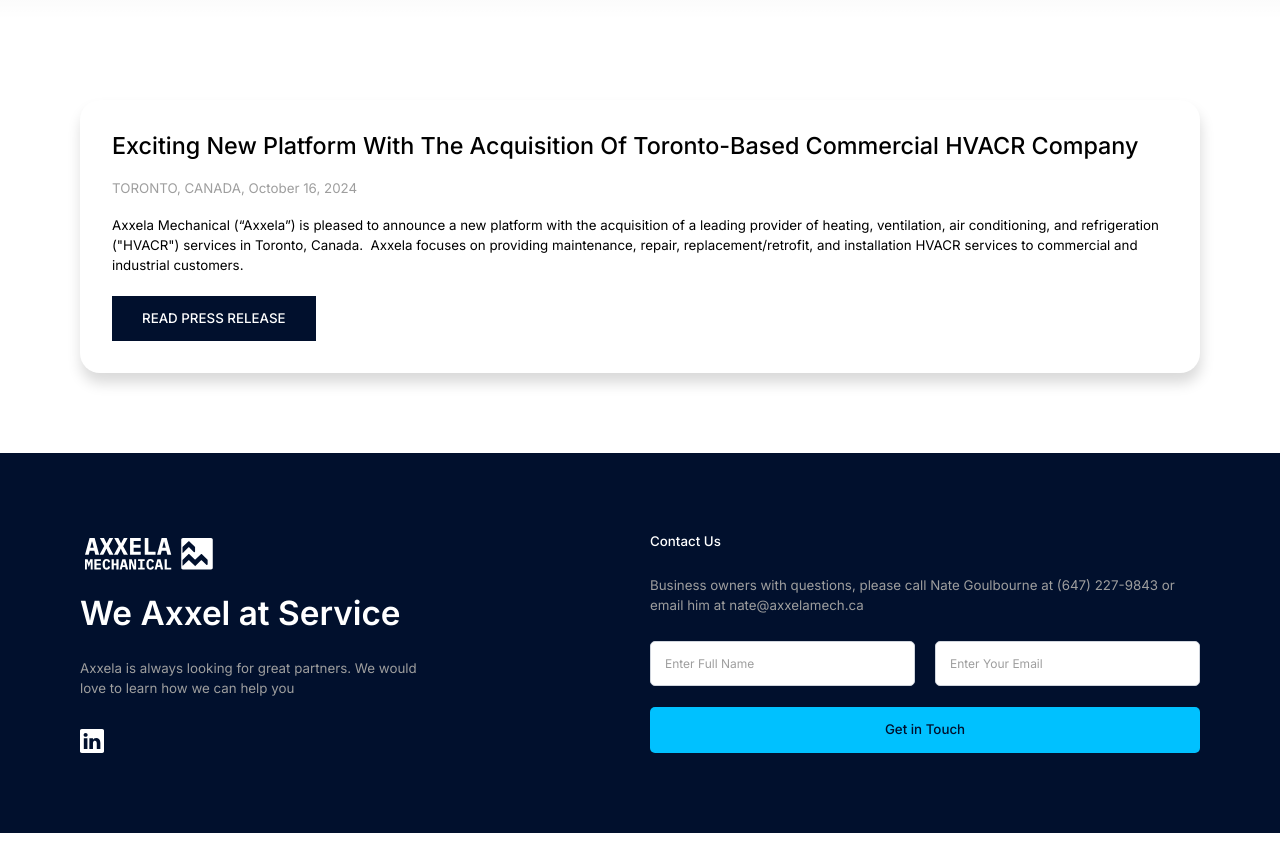
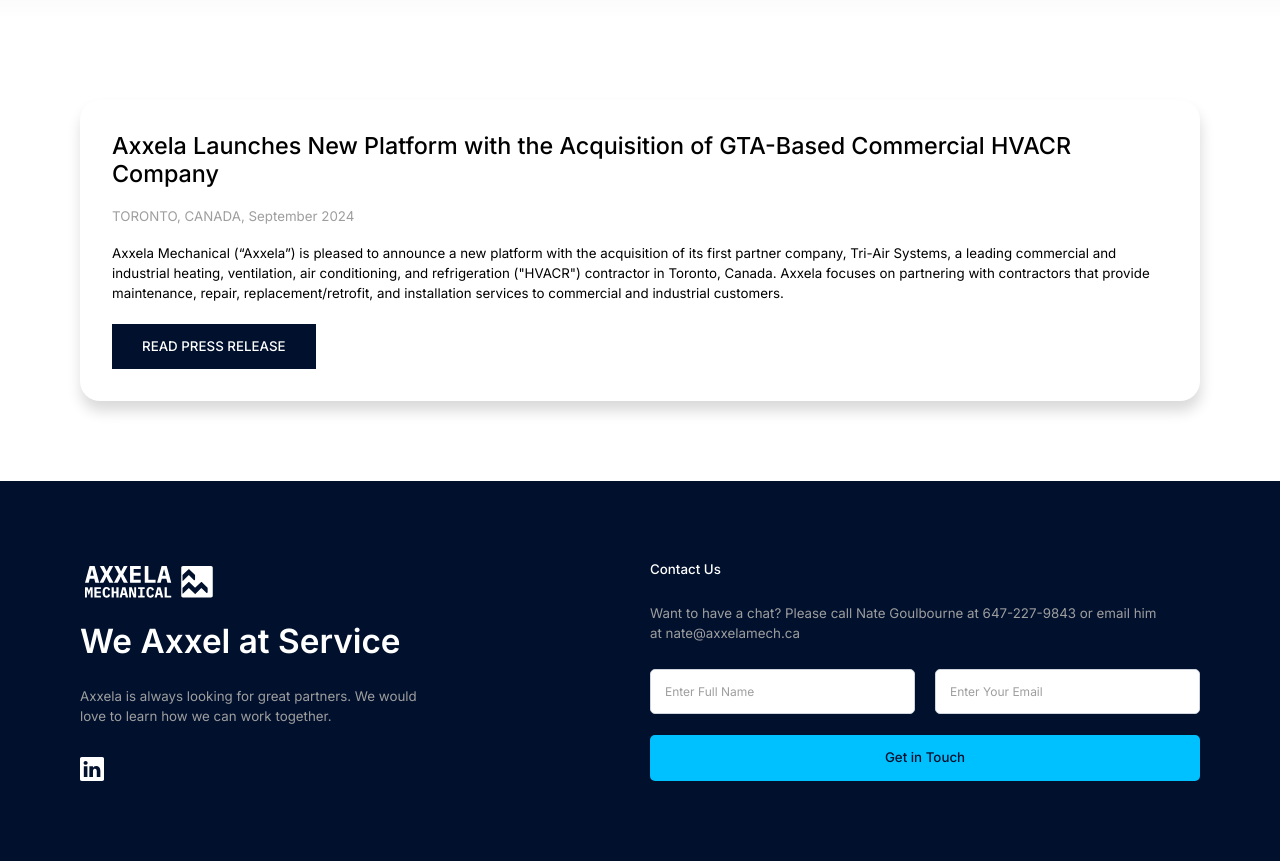
Before and after one commit to HoodieDan/axxela, a Nuxt app: page /News in a window 1280 px wide. Shown: the part 380-1241 px from the top of the page. Before the commit the page ends 1213 px from the top, so only its background shows below. Built offline with nearby package versions, Linux system fonts and the light colour scheme; grey boxes are pictures that could not be loaded.

Commit message:
changes executed

```diff
--- a/components/AppFooter.vue
+++ b/components/AppFooter.vue
@@ -6,7 +6,7 @@
                     <img class="mb-3" src="../assets/images/logo.svg" alt="logo">
                     <h1>We Axxel at Service</h1>
                     <p class="mt-4">
-                        Axxela is always looking for great partners. We would love to learn how we can help you
+                        Axxela is always looking for great partners. We would love to learn how we can work together.
                     </p>
                     <a class="linkedin" target="_blank" href="https://www.linkedin.com/company/axxela-mechanical/">
                         <svg xmlns="http://www.w3.org/2000/svg" width="24" height="24" fill="currentColor" class="bi bi-linkedin" viewBox="0 0 16 16">
@@ -17,7 +17,7 @@
                 <div class="col-lg-6 col-md-6 right">
                     <h6>Contact Us</h6>
                     <p>
-                        Business owners with questions, please call Nate Goulbourne at (647) 227-9843 or email him at nate@axxelamech.ca
+                        Want to have a chat? Please call Nate Goulbourne at 647-227-9843 or email him at nate@axxelamech.ca
                     </p>
 
                     <form @submit.prevent="sendEmail">
--- a/components/NewsItem.vue
+++ b/components/NewsItem.vue
@@ -1,14 +1,15 @@
 <template>
     <div class="news__item">
-        <h3>Exciting New Platform With The Acquisition Of Toronto-Based Commercial HVACR Company</h3>
-        <h6 class="mt-4">TORONTO, CANADA, October 16, 2024 </h6>
+        <h3>Axxela Launches New Platform with the Acquisition of GTA-Based Commercial HVACR Company</h3>
+        <h6 class="mt-4">TORONTO, CANADA, September 2024</h6>
         <p class="mt-4">
-            Axxela Mechanical (“Axxela”) is pleased to announce a new
-            platform with the acquisition of a leading provider of heating,
-            ventilation, air conditioning, and refrigeration ("HVACR")
-            services in Toronto, Canada.  Axxela focuses on providing maintenance,
-            repair, replacement/retrofit, and installation HVACR services to
-            commercial and industrial customers.
+            Axxela Mechanical (“Axxela”) is pleased to announce a new platform with
+            the acquisition of its first partner company, Tri-Air Systems,
+            a leading commercial and industrial heating, ventilation,
+            air conditioning, and refrigeration ("HVACR") contractor in Toronto, Canada.
+            Axxela focuses on partnering with contractors that provide maintenance,
+            repair, replacement/retrofit, and installation services to commercial
+            and industrial customers.
         </p>
         <NuxtLink :to="{ name: 'News-id', params: { id: 1 } }">
             <button class="mt-4">
--- a/pages/AboutUs.vue
+++ b/pages/AboutUs.vue
@@ -28,7 +28,7 @@
                     <br>
                     Axxela was formed to provide a better alternative for HVACR contractors
                     looking to sell their business.  We know it takes decades not years to
-                    build a successful business so work diligently to preserve your company’s
+                    build a successful business so we work diligently to preserve your company’s
                     legacy and scale it to greater heights.
                     <br>
                     <br>
@@ -46,14 +46,15 @@
 
                 <div class="quote__card mt-4">
                     <img src="../assets/images/Quotes.svg" class="quote__sign" alt="quote">
-                    <p class="quote">Axxela is long-term and growth focused. We see Axxela as the premier HVACR company in Canada in a few years. We are excited to offer a better alternative for HVACR owners looking to sell than short-term and cost-cutting private equity or private-equity-backed companies.</p>
+                    <p class="quote">Axxela is a long-term partner to owners who care about the legacy of their businesses after retirement or sale.
+                        We are excited to offer a better alternative to other short-term focused buyers out there.</p>
                     <div class="row mt-4">
                         <div class="col-lg-1 col-md-1 col-3">
                             <img src="../assets/images/ahmed.png" alt="co-founder image" class="img-fluid employee__image">
                         </div>
                         <div class="col-lg-11 col-md-11 col-9 d-flex flex-column justify-content-around">
                             <h6>Ahmed Alimi</h6>
-                            <p>Co-Founder of Axxela Mechanical</p>
+                            <p>Co-Founder, Axxela Mechanical</p>
                         </div>
                     </div>
                 </div>
@@ -67,7 +68,7 @@
                         </div>
                         <div class="col-lg-11 col-md-11 col-9 d-flex flex-column justify-content-around">
                             <h6>Nate Goulbourne</h6>
-                            <p>Co-Founder of Axxela Mechanical</p>
+                            <p>Co-Founder, Axxela Mechanical</p>
                         </div>
                     </div>
                 </div>
--- a/pages/News/[id].vue
+++ b/pages/News/[id].vue
@@ -1,44 +1,38 @@
 <template>
     <div class="news__article">
         <div class="container">
-            <h3 class="mt-3">Exciting New Platform With The Acquisition Of Toronto-Based Commercial HVACR Company</h3>
-            <h6 class="mt-3">TORONTO, CANADA, October 16, 2024 –</h6>
+            <h3 class="mt-3">Axxela Launches New Platform with the Acquisition of GTA-Based Commercial HVACR Company </h3>
+            <h6 class="mt-3">TORONTO, CANADA, September 2024 –</h6>
 
             <p class="mt-5">
-                Axxela Mechanical (“Axxela”) is pleased to announce a new platform with the acquisition of a leading provider of heating, ventilation, air conditioning, and refrigeration ("HVACR") services in Toronto, Canada.
+                Axxela Mechanical (“Axxela”) is pleased to announce a new platform with the acquisition of its first partner company, Tri-Air Systems, a leading commercial and industrial heating, ventilation, air conditioning, and refrigeration ("HVACR") contractor in Toronto, Canada.
                 <br>
                 <br>
-                Axxela focuses on providing maintenance, repair, replacement/retrofit, and installation HVACR services to commercial and industrial customers.
+                Axxela focuses on partnering with contractors that provide maintenance, repair, replacement/retrofit, and installation services to commercial and industrial customers.
                 <br>
                 <br>
                 This transaction is Axxela’s first since its launch in Summer 2024.
                 <br>
                 <br>
-                Axxela was founded to enable owner-operators of mechanical services companies across Canada to realize the value in their business while preserving their legacy and best positioning their business for the next phase of sustainable growth.
+                <span class="underline bold d-block">About Tri-Air Systems</span>
+                Tri-Air Systems is a family-owned and operated commercial HVAC company established in 1980. With over 40-year operating history, the Company is one of the pioneer commercial HVACR players in the Greater Toronto Area with deep expertise across many HVAC systems and institutional customers such school boards, manufacturing facilities and hospitals.
                 <br>
                 <br>
-                "We look forward to supporting the Axxela team in its long-term strategy of executing add-on acquisitions, adding scale, and building a leading commercial HVACR platform in Canada" said Ahmed Alimi, Co-Founder of Axxela Mechanical, who is focused on Operations.
+                <span class="underline bold d-block">About Axxela Mechanical</span>
+                Axxela is a fast-growing network of commercial and industrial HVAC contractors. Backed by leading investors, Axxela enables owner-operators of mechanical services companies across Canada to seamlessly retire by realizing value in their businesses while preserving their legacy and continuity of their teams.
                 <br>
                 <br>
-                "With the support of Herencia Partners, we will continue to invest in the growth of the team and platform, and positively impact our customers, partners and communities." said Nate Goulbourne, Co-Founder of Axxela Mechanical, who is focused on Business Development.
+                Axxela provides a great home for the next phase of sustainable growth for businesses undergoing ownership transitions. Partner companies maintain their local brand and continue to operate independently while benefitting from shared services and assistance with business operations.
                 <br>
                 <br>
-                <a href="https://axxelamech.ca" class="underline bold">Axxela Mechanical</a>
+                "We are excited to support Tri-Air Systems and other Axxela partner companies to continue growing their business and realizing efficiencies through technology, better technician optimization and shared resources" said Ahmed Alimi, Co-Founder of Axxela Mechanical.
                 <br>
                 <br>
-                Axxela is a Canadian acquiror and partner to HVACR services businesses nationwide.
-                <br>
-                <br>
-                Axxela provides upfront liquidity and long-term alignment to entrepreneurs and owners of HVACR companies in return for an economic stake in their business.
-                <br>
-                <br>
-                Partner companies maintain their local brand and continue to operate independently while benefitting from shared services and assistance with business operations.
+                "We will continue to support our partner companies with requisite capital and resources to drive sustainable long term growth, and positively impact our customers, partners and communities." said Nate Goulbourne, Co-Founder of Axxela Mechanical.
                 <br>
                 <br>
                 For more information on Axxela Mechanical, visit <a href="https://axxelamech.ca" class="underline">www.axxelamech.ca</a>
-                <br>
-                <br>
-                Media Contact: Nate Goulbourne, <a href="mailto:nate@axxelamech.ca" class="underline">nate@axxelamech.ca</a>
+                or contact Nate Goulbourne, <a href="mailto:nate@axxelamech.ca" class="underline">nate@axxelamech.ca</a>
 
             </p>
         </div>
--- a/styles/pages/about-us.scss
+++ b/styles/pages/about-us.scss
@@ -10,8 +10,8 @@
     }
 
     .who__we__are {
-        padding-top: 48px;
-        padding-bottom: 48px;
+        padding-top: 80px;
+        padding-bottom: 80px;
 
         h3 {
             color: $color-dark-blue;
@@ -23,8 +23,8 @@
     }
 
     .difference {
-        padding-top: 48px;
-        padding-bottom: 48px;
+        padding-top: 80px;
+        padding-bottom: 80px;
         background-color: $color-dark-blue;
 
         h3 {
@@ -72,7 +72,7 @@
 
     .employees,
     .looking__for {
-        padding-top: 48px;
+        padding-top: 80px;
         padding-bottom: 48px;
 
         h3,p {
@@ -106,7 +106,7 @@
     }
 
     .owners {
-        padding-top: 48px;
+        padding-top: 80px;
         padding-bottom: 48px;
         background-color: $color-dark-blue;
 
@@ -145,8 +145,8 @@
     }
 
     .process {
-        padding-top: 48px;
-        padding-bottom: 48px;
+        padding-top: 80px;
+        padding-bottom: 80px;
         background-color: $color-cyan;
 
         .h-bar {
@@ -160,6 +160,7 @@
         p {
             font-weight: 500;
             line-height: 1.8;
+            margin-bottom: 8px;
         }
     }
 }
```
Also changed, not shown: pages/index.vue (+6 -6 lines).
